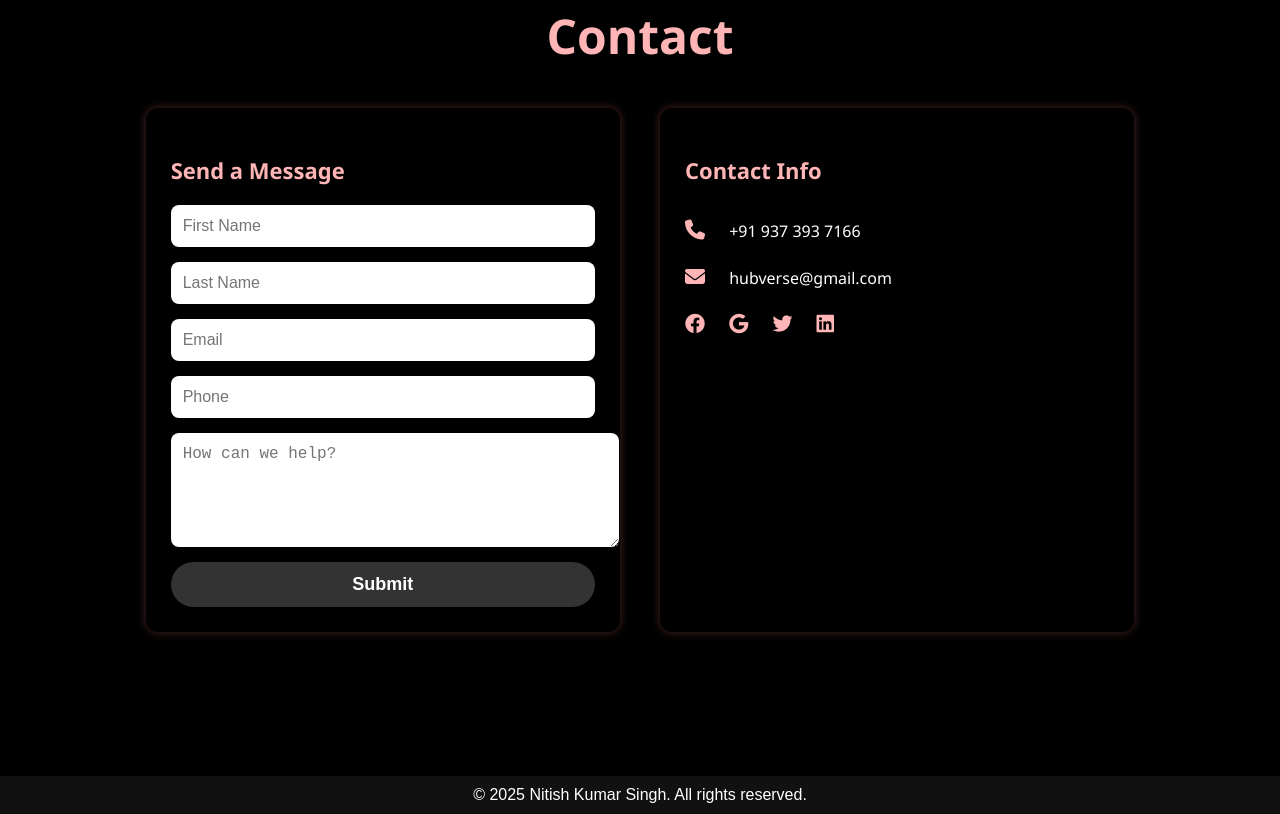
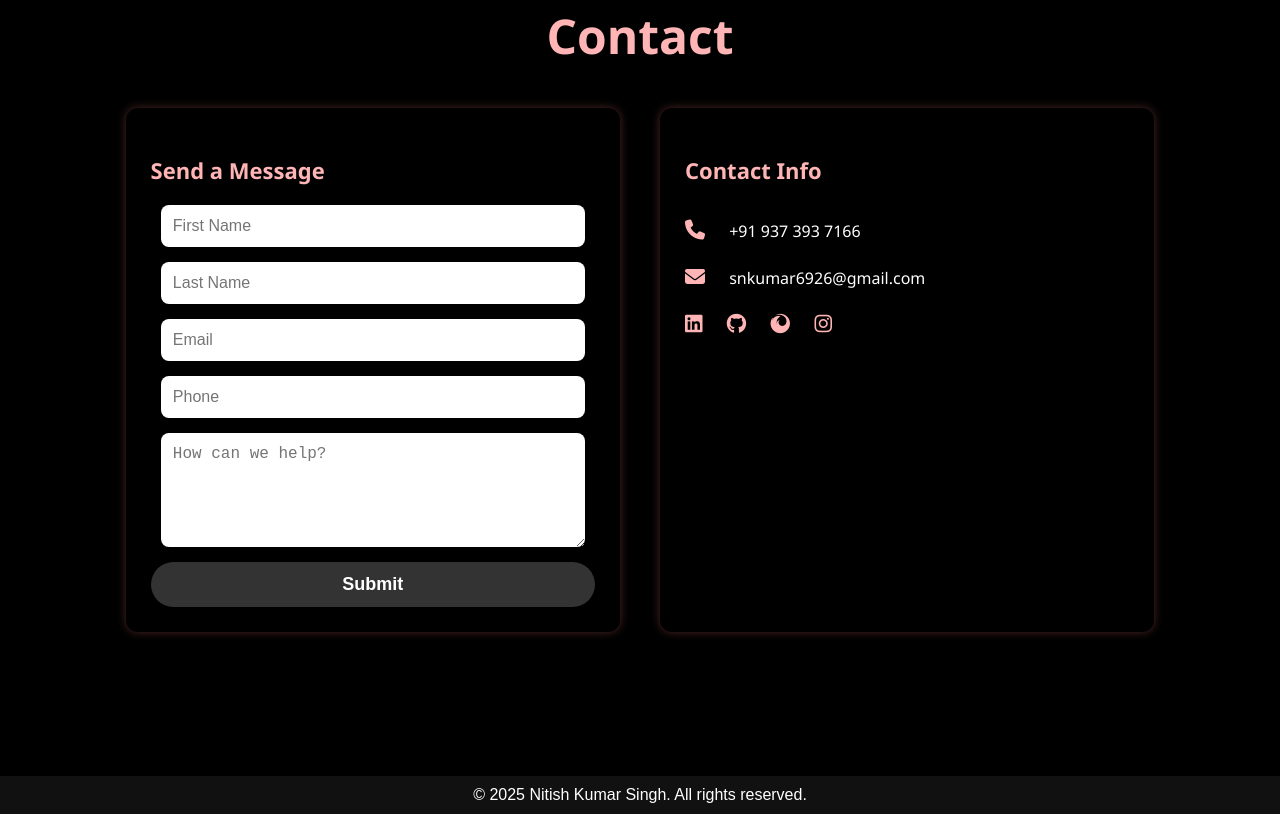
Before and after one commit to Snkumar21/Tron-Softech-Portfolio, a plain HTML site: page index.html in a window 1280 px wide. Shown: the part 3151-3965 px from the top of the page. Drawn offline with Linux system fonts and the light colour scheme.

Commit message:
Updates added

```diff
--- a/index.html
+++ b/index.html
@@ -169,7 +169,9 @@
                             <input type="email" name="email" id="cemail" placeholder="Email" required>
                             <input type="tel" name="phone" id="uphone" placeholder="Phone" required>
                         </div>
-                        <textarea name="message" id="message" rows="5" placeholder="How can we help?" required></textarea>
+                        <div class="form-row">
+                            <textarea name="message" id="message" rows="5" placeholder="How can we help?" required></textarea>
+                        </div>
                         <button type="submit" id="submit">Submit</button>
                     </form>
                 </div>
@@ -178,13 +180,13 @@
                 <div class="contact-info">
                     <h3>Contact Info</h3>
                     <p><i class="fa fa-phone"></i> +91 937 393 7166</p>
-                    <p><i class="fa fa-envelope"></i> hubverse@gmail.com</p>
+                    <p><i class="fa fa-envelope"></i> snkumar6926@gmail.com</p>
 
                     <div class="social-icons">
-                        <a href="#"><i class="fa-brands fa-facebook"></i></a>
-                        <a href="#"><i class="fa-brands fa-google"></i></a>
-                        <a href="#"><i class="fa-brands fa-twitter"></i></a>
-                        <a href="#"><i class="fa-brands fa-linkedin"></i></a>
+                        <a href="https://www.linkedin.com/in/nitish-kumar-singh-0b3974248" target="_blank"><i class="fa-brands fa-linkedin"></i></a>
+                        <a href="https://github.com/Snkumar21" target="_blank"><i class="fa-brands fa-github"></i></a>
+                        <a href="https://porfolio-website-theta.vercel.app/" target="_blank"><i class="fa-brands fa-firefox"></i></a>
+                        <a href="https://www.instagram.com/snkumar_19/" target="_blank"><i class="fa-brands fa-instagram"></i></a>
                     </div>
                 </div>
         </div>
--- a/style.css
+++ b/style.css
@@ -247,6 +247,7 @@ body {
             display: flex;
             gap: 15px;
             flex-wrap: wrap;
+            justify-content: center;
         }
 
         .contact-form input,
@@ -255,7 +256,7 @@ body {
             border-radius: 8px;
             border: none;
             font-size: 16px;
-            width: 100%;
+            width: 90%;
             outline: none;
             background: white;
             color: #111;
```
